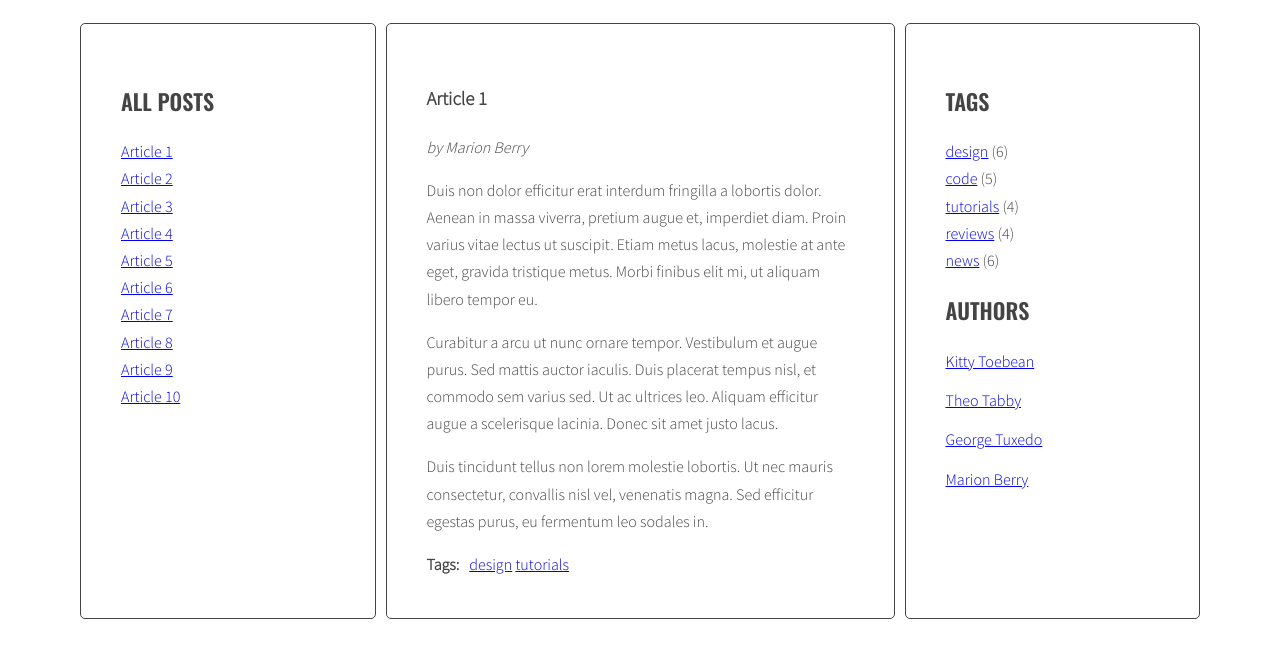
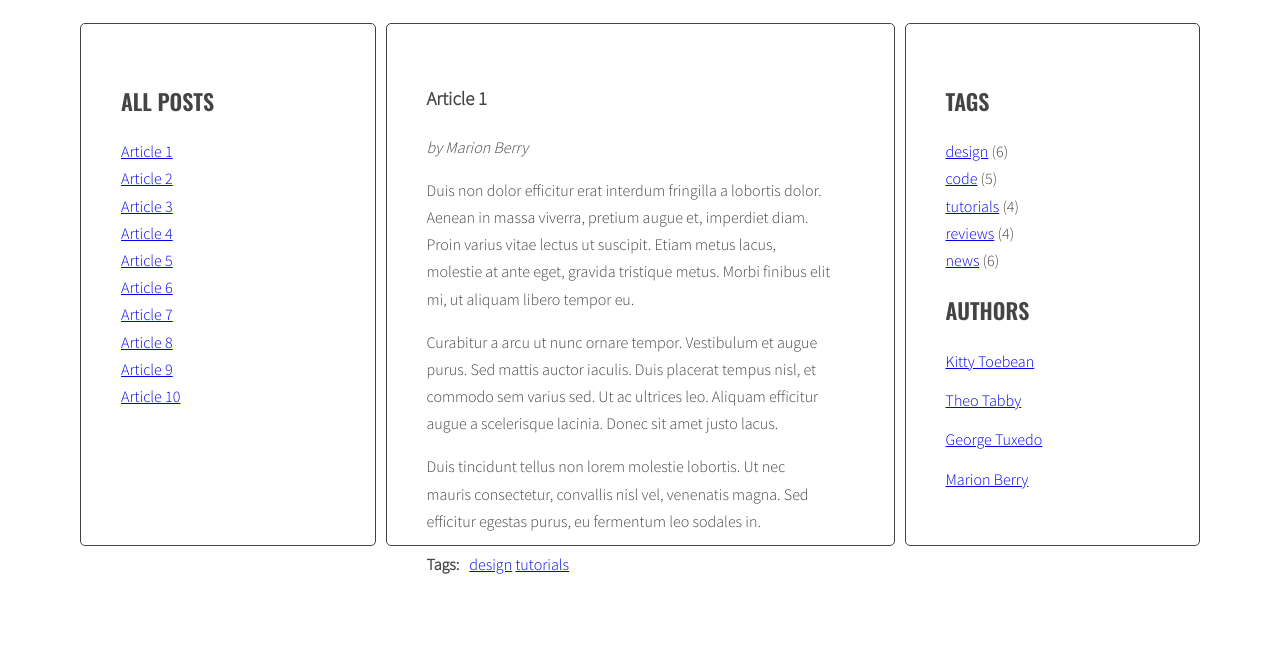
Before and after one commit to DmkMrw/javascript-blog, a website: page index.html in a window 1280 px wide. Shown: the part 220-878 px from the top of the page. Before the commit the page ends 847 px from the top, so only its background shows below. Drawn offline with nearby package versions, Linux system fonts and the light colour scheme.

Commit message:
Add position absolute on .post

```diff
--- a/sass/style.scss
+++ b/sass/style.scss
@@ -54,6 +54,7 @@ body {
 
 .posts {
   flex: 2 0 0;
+  position: relative;
 }
 
 .sidebar, .posts {
@@ -102,9 +103,13 @@ body {
 /* Post */
 
 .post {
-  display: none;
+  opacity: 0;
+  transition: 0.3s;
+  position: absolute;
+  width: 80%;
   &.active {
-    display: block;
+    opacity: 1;
+    z-index: 1;
   }
 }
 
```
Also changed, not shown: css/style.css, 1 other file.
